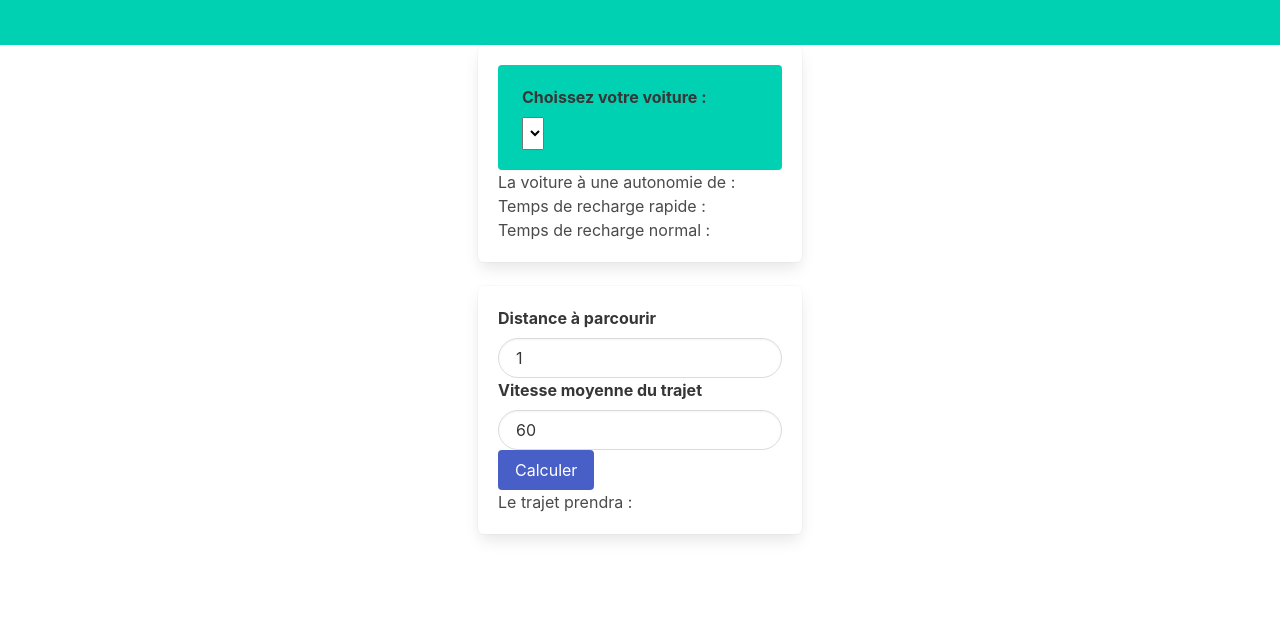
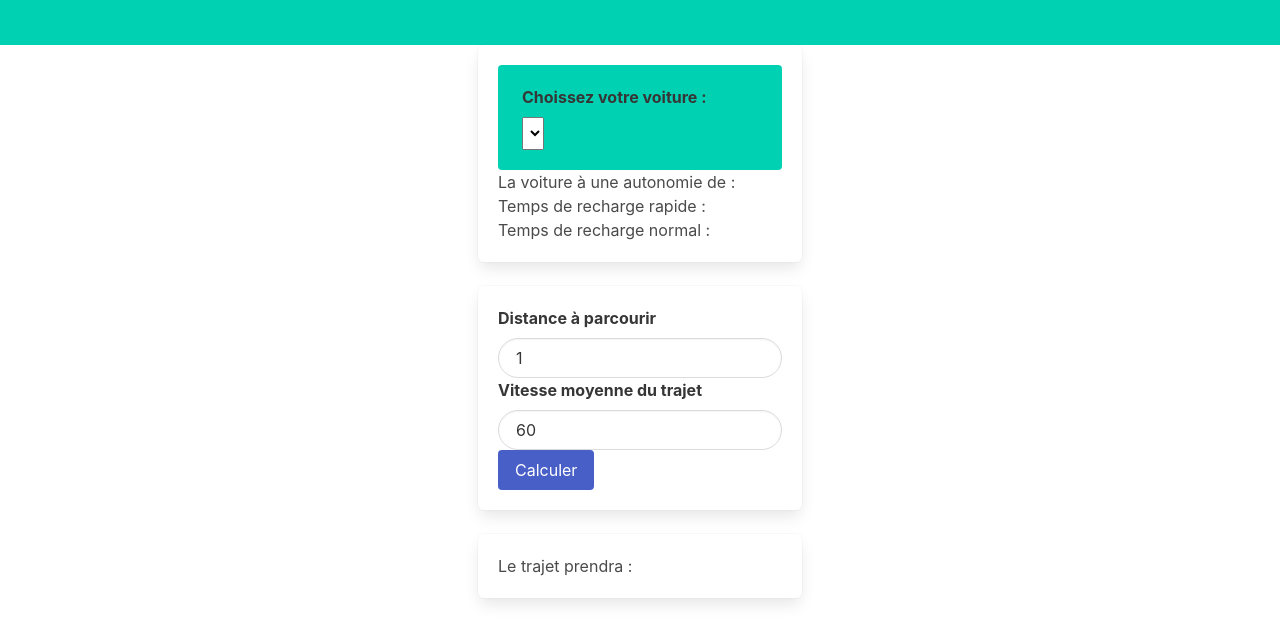
Before and after one commit to LuxemTheFez/nodeServer-INFO802, a website: page www/index.html in a window 1280 px wide. Shown: the part 116-758 px from the top of the page. Drawn offline with nearby package versions, Linux system fonts and the light colour scheme; no server answers.

Commit message:
Update index.html

```diff
--- a/www/index.html
+++ b/www/index.html
@@ -65,6 +65,8 @@
                     <input class="button is-link" type="button" value="Calculer" onclick="calculate()">
                 </div>
             </form>
+        </div>
+        <div class="box">
             <div>
                 Le trajet prendra :
                 <div id="time" class="infoCar"></div>
```
